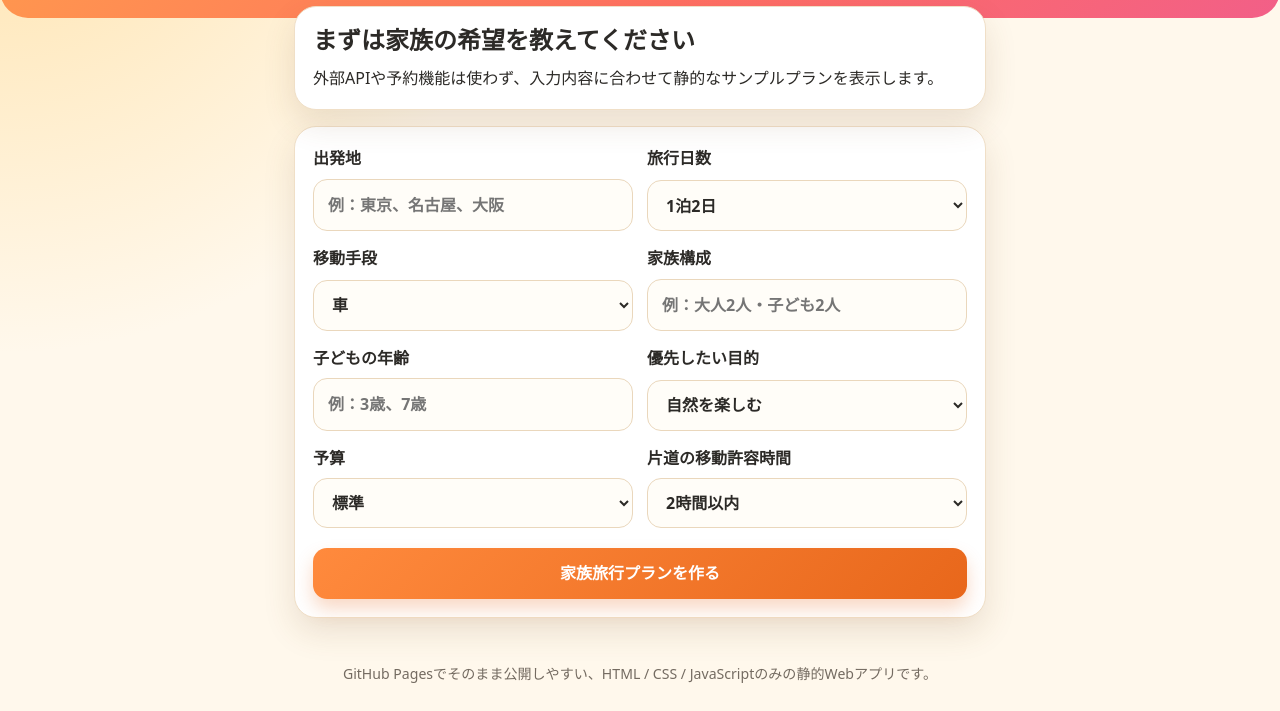
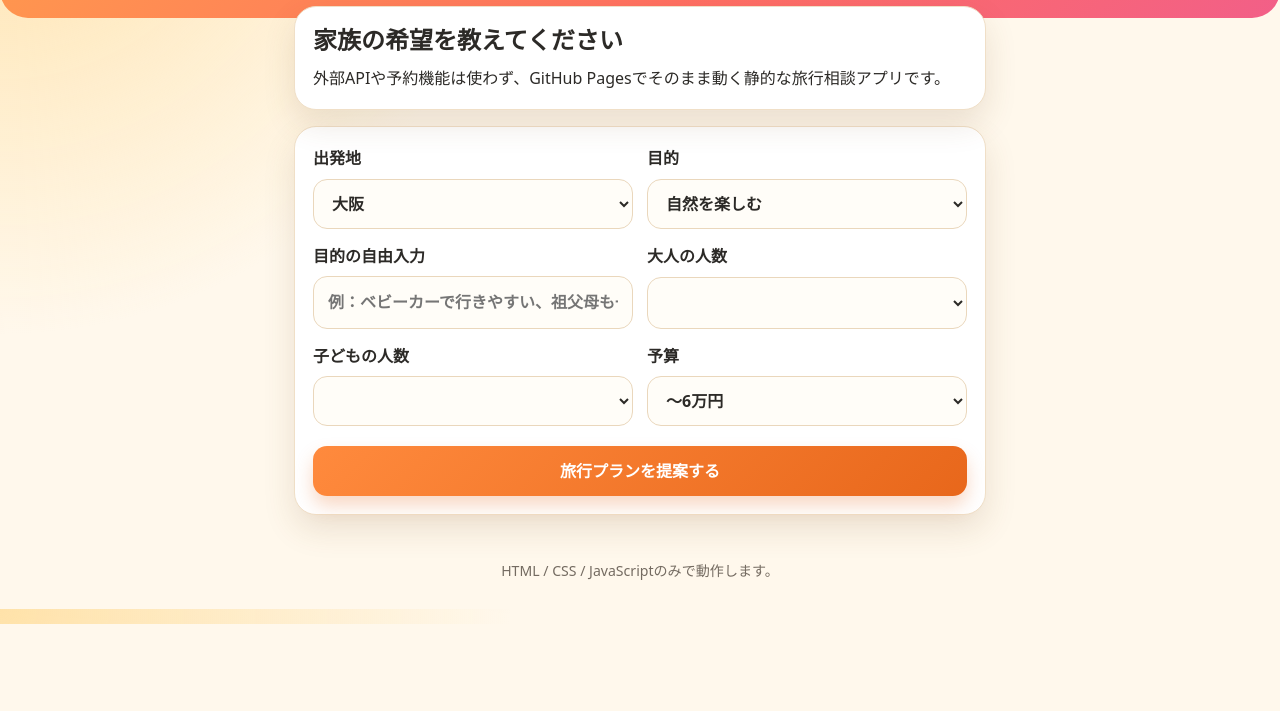
Before and after one commit to kibou822-iso/family-trip-planner, a plain HTML site: page index.html in a window 1280 px wide. Shown: the part 176-887 px from the top of the page. After the commit the page ends 800 px from the top, so only its background shows below. Drawn offline with Linux system fonts and the light colour scheme.

Commit message:
Update trip planner form

```diff
--- a/index.html
+++ b/index.html
@@ -8,55 +8,31 @@
 </head>
 <body>
   <header class="hero">
-    <div class="hero__badge">スマホでかんたん旅行相談</div>
+    <div class="hero__badge">家族旅行をチャット相談のように整理</div>
     <h1>ファミ旅プランナー</h1>
-    <p>出発地や家族構成に合わせて、子連れでも無理のないサンプル旅行プランを提案します。</p>
+    <p>出発地、人数、子どもの年齢、目的、予算に合わせて、1泊2日の具体的な旅行プランを複数提案します。</p>
   </header>
 
   <main class="app-shell">
     <section class="card intro-card" aria-labelledby="intro-title">
-      <h2 id="intro-title">まずは家族の希望を教えてください</h2>
-      <p>外部APIや予約機能は使わず、入力内容に合わせて静的なサンプルプランを表示します。</p>
+      <h2 id="intro-title">家族の希望を教えてください</h2>
+      <p>外部APIや予約機能は使わず、GitHub Pagesでそのまま動く静的な旅行相談アプリです。</p>
     </section>
 
     <form id="tripForm" class="card form-card">
       <label>
         出発地
-        <input type="text" id="departure" name="departure" placeholder="例：東京、名古屋、大阪" required>
-      </label>
-
-      <label>
-        旅行日数
-        <select id="days" name="days" required>
-          <option value="1">日帰り</option>
-          <option value="2" selected>1泊2日</option>
-          <option value="3">2泊3日</option>
-          <option value="4">3泊以上</option>
+        <select id="departure" name="departure" required>
+          <option value="大阪">大阪</option>
+          <option value="高槻">高槻</option>
+          <option value="京都">京都</option>
+          <option value="新潟">新潟</option>
+          <option value="その他">その他</option>
         </select>
       </label>
 
       <label>
-        移動手段
-        <select id="transport" name="transport" required>
-          <option value="car">車</option>
-          <option value="train">電車・新幹線</option>
-          <option value="plane">飛行機</option>
-          <option value="bus">高速バス</option>
-        </select>
-      </label>
-
-      <label>
-        家族構成
-        <input type="text" id="family" name="family" placeholder="例：大人2人・子ども2人" required>
-      </label>
-
-      <label>
-        子どもの年齢
-        <input type="text" id="ages" name="ages" placeholder="例：3歳、7歳" required>
-      </label>
-
-      <label>
-        優先したい目的
+        目的
         <select id="purpose" name="purpose" required>
           <option value="nature">自然を楽しむ</option>
           <option value="animals">動物とふれあう</option>
@@ -67,33 +43,58 @@
         </select>
       </label>
 
+      <label class="wide-field">
+        目的の自由入力
+        <input type="text" id="purposeNote" name="purposeNote" placeholder="例：ベビーカーで行きやすい、祖父母も一緒、移動は短め">
+      </label>
+
+      <label>
+        大人の人数
+        <select id="adultCount" name="adultCount" required></select>
+      </label>
+
+      <label id="adultCustomWrap" class="is-hidden">
+        大人の人数（10人以上）
+        <input type="number" id="adultCustom" name="adultCustom" min="10" max="99" value="10">
+      </label>
+
+      <label>
+        子どもの人数
+        <select id="childCount" name="childCount" required></select>
+      </label>
+
+      <label id="childCustomWrap" class="is-hidden">
+        子どもの人数（10人以上）
+        <input type="number" id="childCustom" name="childCustom" min="10" max="99" value="10">
+      </label>
+
+      <fieldset id="childAges" class="age-fields wide-field is-hidden">
+        <legend>子どもの年齢</legend>
+        <div id="ageInputs" class="age-grid"></div>
+      </fieldset>
+
       <label>
         予算
         <select id="budget" name="budget" required>
-          <option value="low">できるだけ控えめ</option>
-          <option value="standard" selected>標準</option>
-          <option value="relaxed">少しゆったり</option>
+          <option value="under20">〜2万円</option>
+          <option value="under40">〜4万円</option>
+          <option value="under60" selected>〜6万円</option>
+          <option value="under80">〜8万円</option>
+          <option value="under100">〜10万円</option>
+          <option value="100to150">10〜15万円</option>
+          <option value="150to200">15〜20万円</option>
+          <option value="over200">それ以上</option>
         </select>
       </label>
 
-      <label>
-        片道の移動許容時間
-        <select id="travelTime" name="travelTime" required>
-          <option value="1">1時間以内</option>
-          <option value="2" selected>2時間以内</option>
-          <option value="3">3時間以内</option>
-          <option value="4">4時間以上もOK</option>
-        </select>
-      </label>
-
-      <button type="submit">家族旅行プランを作る</button>
+      <button type="submit">旅行プランを提案する</button>
     </form>
 
-    <section id="result" class="card result-card is-hidden" aria-live="polite"></section>
+    <section id="result" class="result-card is-hidden" aria-live="polite"></section>
   </main>
 
   <footer>
-    <p>GitHub Pagesでそのまま公開しやすい、HTML / CSS / JavaScriptのみの静的Webアプリです。</p>
+    <p>HTML / CSS / JavaScriptのみで動作します。</p>
   </footer>
 
   <script src="script.js"></script>
```
